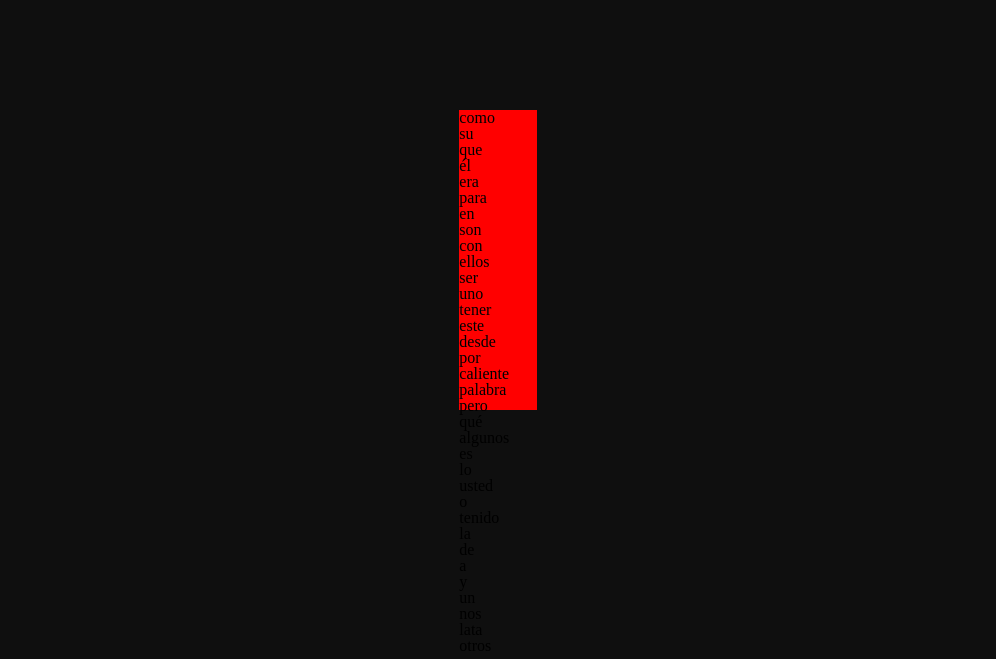
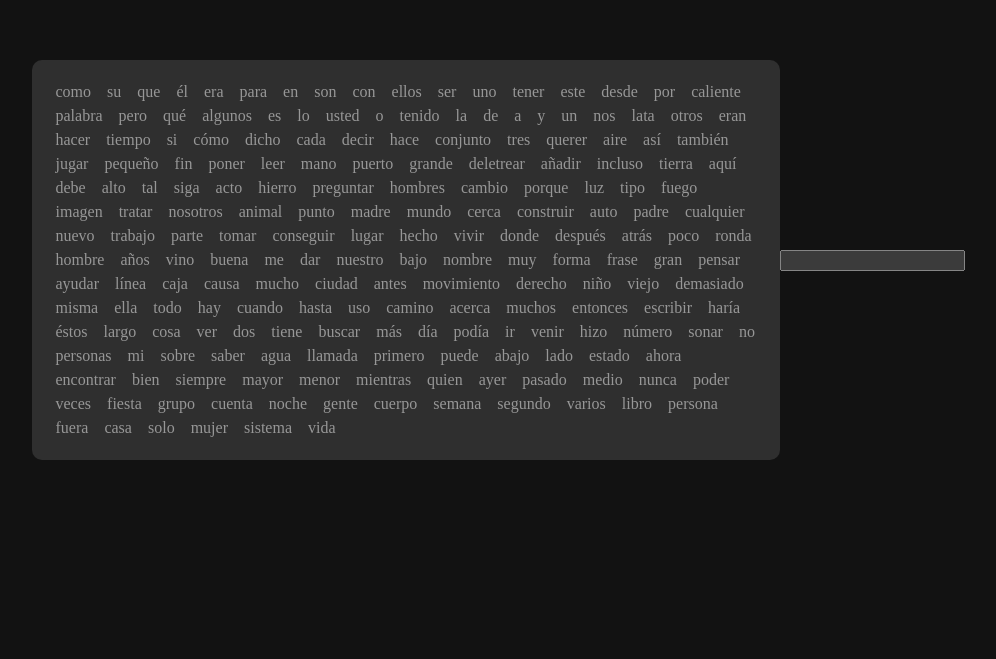
Before and after one commit to 4ldito/fast-fingers, a React (Vite) app: page / in a window 1280 px wide. Shown: the part 140-799 px from the top of the page, without its empty margins (142-1138 px from the left). Built offline with nearby package versions, Linux system fonts and the light colour scheme.

Commit message:
advanced in logic for typing

```diff
--- /dev/null
+++ b/src/components/WordsContainer/Input/Input.jsx
@@ -0,0 +1,11 @@
+const Input = () => {
+  const handleFocus = (e) => {
+    console.log("focus")
+  }
+
+  return (
+    <input onFocus={handleFocus} type="text" />
+  )
+}
+
+export default Input
--- a/src/components/WordsContainer/Words/Word/Word.jsx
+++ b/src/components/WordsContainer/Words/Word/Word.jsx
@@ -5,11 +5,11 @@ const Word = ({ word }) => {
       {
         word.split("").map(letter => {
           return (
+            // change <span> for <letter> then
             <span key={crypto.randomUUID()} className="letter">{letter}</span>
           )
         })
       }
-      <span></span>
     </div>
   )
 }
--- a/src/components/WordsContainer/Words/Words.jsx
+++ b/src/components/WordsContainer/Words/Words.jsx
@@ -1,14 +1,22 @@
 import useGetWords from "../../../hooks/useGetWords";
+import { gameStore } from "../../../store/store";
 import Word from "./Word/Word"
 import style from "./Words.module.css"
 
 const Words = () => {
   const { words } = useGetWords();
+  const { setWordsFocus } = gameStore((state) => state)
 
-  console.log({words})
+  const setFocus = () => {
+    setWordsFocus(true)
+    document.addEventListener("keypress", () => {
+      console.log("press")
+    });
+    return () => document.removeEventListener("keypress")
+  }
 
   return (
-    <section className={style.wordsContainer}>
+    <section onClick={setFocus} className={style.wordsContainer}>
       {
         words.map(w => {
           return <Word word={w} key={w} />
--- a/src/components/WordsContainer/Words/Words.module.css
+++ b/src/components/WordsContainer/Words/Words.module.css
@@ -1,4 +1,13 @@
 .wordsContainer {
-  height: 300px;
-  background-color: red;
+  padding: 1.5rem;
+  width: 700px;
+  background-color: #2f2f2f;
+  display: flex;
+  column-gap: 1rem;
+  row-gap: 0.5rem;
+  flex-wrap: wrap;
+  overflow: hidden;
+  user-select: none;
+  border-radius: 10px;
+  color: #979797;
 }
--- a/src/components/WordsContainer/WordsContainer.jsx
+++ b/src/components/WordsContainer/WordsContainer.jsx
@@ -1,10 +1,16 @@
+import { gameStore } from "../../store/store"
+import Input from "./Input/Input"
 import Words from "./Words/Words"
 import style from "./WordsContainer.module.css"
 
 const WordsContainer = () => {
+  const { wordsFocus } = gameStore((state) => state)
+
   return (
     <main className={style.container}>
+      {wordsFocus && <p style={{color: "white"}}>working!</p>}
       <Words />
+      <Input />
     </main>
   )
 }
--- a/src/hooks/useGetWords.jsx
+++ b/src/hooks/useGetWords.jsx
@@ -1,5 +1,5 @@
 import { useEffect } from "react"
-import wordsStore from "../store/store"
+import { wordsStore } from "../store/store"
 import spanish from "../utils/spanish.json";
 
 
--- a/src/index.css
+++ b/src/index.css
@@ -2,6 +2,10 @@
    v2.0 | 20110126
    License: none (public domain)
 */
+
+:root {
+  color-scheme: dark;
+}
 
 html, body, div, span, applet, object, iframe,
 h1, h2, h3, h4, h5, h6, p, blockquote, pre,
@@ -31,7 +35,8 @@ footer, header, hgroup, menu, nav, section {
 body {
 	line-height: 1;
   height: 100vh;
-  background-color: #0F0F0F;
+  /* background-color: #0F0F0F; */
+  color-scheme: dark;
 }
 ol, ul {
 	list-style: none;
--- a/src/store/store.jsx
+++ b/src/store/store.jsx
@@ -1,10 +1,13 @@
 import { create } from 'zustand'
 
-const wordsStore = create((set) => ({
+export const wordsStore = create((set) => ({
   words: [],
   loaded: false,
   setWords: (words) => set(() => ({ words })),
   setLoaded: (isLoaded) => set(() => ({ loaded: isLoaded }))
 }))
 
-export default wordsStore
+export const gameStore = create((set) => ({
+  wordsFocus: false,
+  setWordsFocus: (setFocus) => set(() => ({ wordsFocus: setFocus }))
+}));
```
